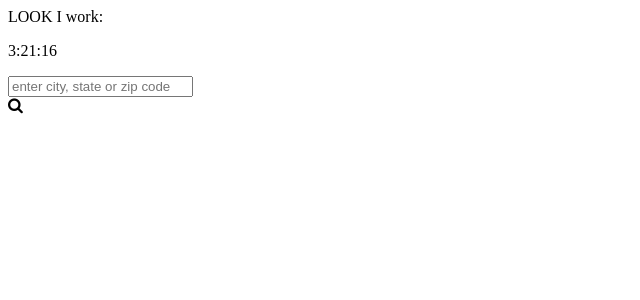
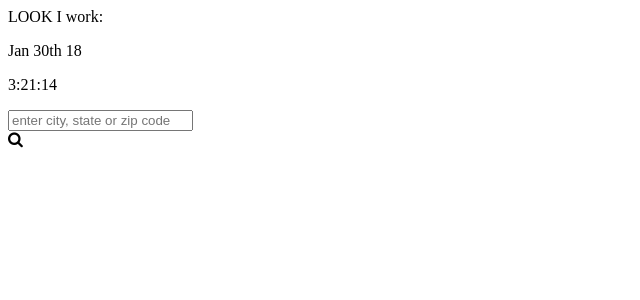
Before and after one commit to JNaeemGitonga/weather-d3mo, a React (Create React App) app: page / in a window 1280 px wide. Shown: the top 300 px of the page, without its empty margins (0-640 px from the left). Built offline with nearby package versions, Linux system fonts and the light colour scheme; no server answers.

Commit message:
added date

```diff
--- a/package.json
+++ b/package.json
@@ -5,6 +5,7 @@
   "main": "index.js",
   "dependencies": {
     "express": "^4.16.2",
+    "moment": "^2.20.1",
     "npm-run-all": "^4.1.2",
     "react": "^16.2.0",
     "react-dom": "^16.2.0",
--- a/src/components/date-time.js
+++ b/src/components/date-time.js
@@ -1,8 +1,13 @@
 import React, {Component} from 'react';
 import {connect} from 'react-redux';
 import {updateTime} from '../actions';
+import moment from 'moment';
 
 class DateTime extends Component {
+
+    state = {
+        date:''
+    }
 
     componentWillMount() {
         this.startTime()
@@ -15,7 +20,7 @@ class DateTime extends Component {
         let s = today.getSeconds();
         m = this.checkTime(m);
         s = this.checkTime(s);
-        this.setState({time:`${h}:${m}:${s}`})
+        this.setState({date:moment(today).format('MMM Do YY')})
         this.props.dispatch(updateTime(`${h}:${m}:${s}`));
         setTimeout(this.startTime, 500);
     }
@@ -31,8 +36,8 @@ class DateTime extends Component {
 
         return (
             <div className='date-time'>
-                <p> {time}</p>
-                <p> {date}</p>
+                <p className='date'> {date}</p>
+                <p className='time'> {time}</p>
             </div>
         )
     }
```
